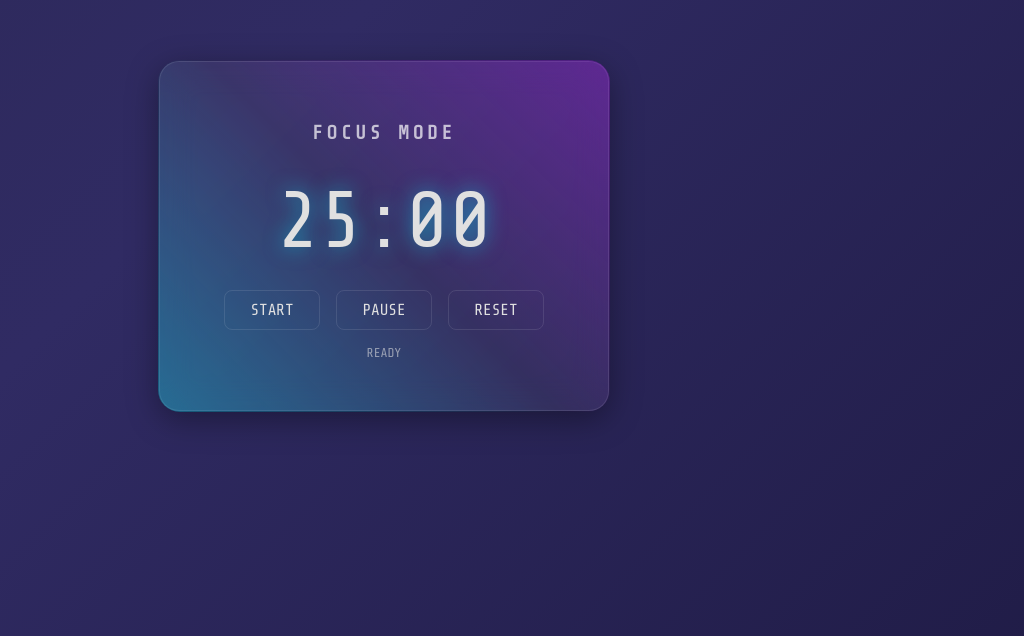
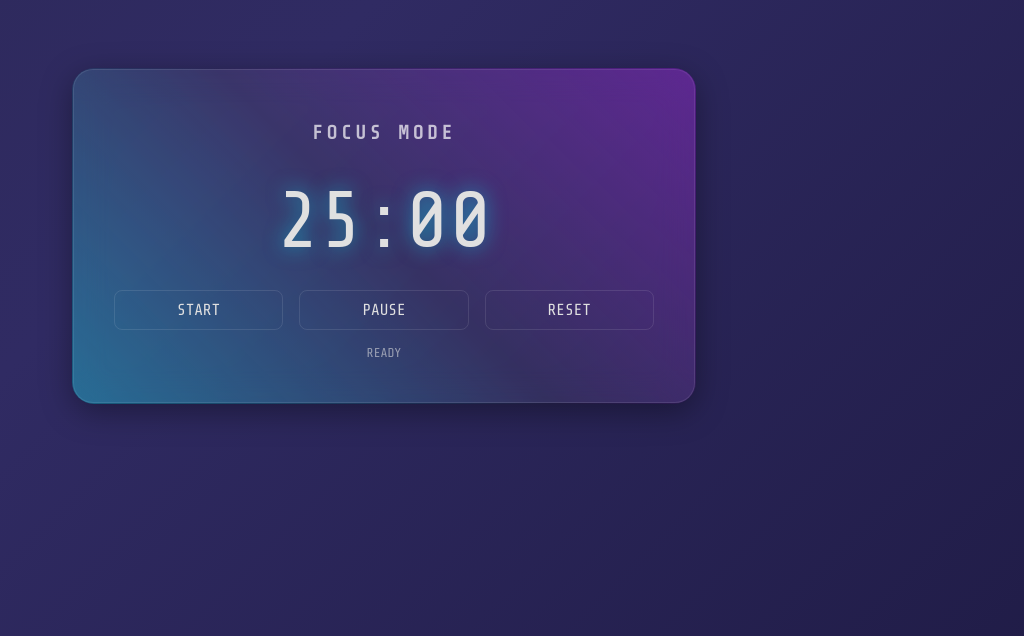
Before and after one commit to Saisai568/Pomodoro, a plain HTML site: page index.html in a window 1280 px wide. Shown: the part 164-800 px from the top of the page, without its empty margins (256-1280 px from the left). Drawn offline with nearby package versions, Linux system fonts and the light colour scheme.

Commit message:
調整容器的內邊距與寬度以增強響應式設計

```diff
--- a/index.html
+++ b/index.html
@@ -41,11 +41,13 @@
             background: var(--glass-bg);
             backdrop-filter: blur(16px);
             -webkit-backdrop-filter: blur(16px);
-            padding: 3rem 4rem;
+            padding: 2.5rem;
             border-radius: 20px;
             border: 1px solid var(--glass-border);
             box-shadow: 0 8px 32px 0 rgba(0, 0, 0, 0.37);
-            width: 320px;
+            /* 使用響應式寬度：視窗 90% 或最大 540px */
+            width: min(90vw, 540px);
+            max-width: 540px;
             position: relative;
         }
 
```
